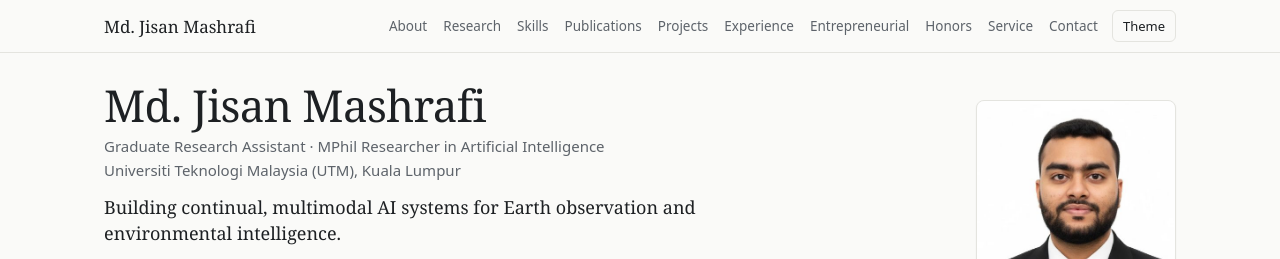
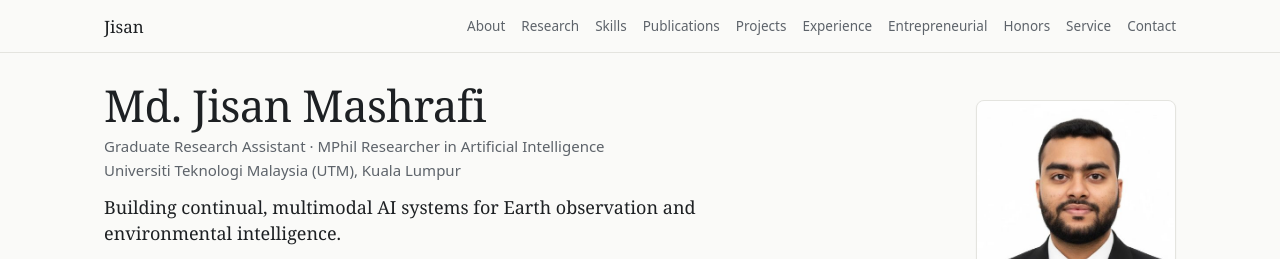
Before and after one commit to mdjisanmashrafi/mdjisanmashrafi.github.io, a plain HTML site: page index.html in a window 1280 px wide. Shown: the top 259 px of the page. Drawn offline with Linux system fonts and the light colour scheme.

Commit message:
Update index.html

```diff
--- a/index.html
+++ b/index.html
@@ -158,11 +158,10 @@ details summary{cursor:pointer;color:var(--ac);font-size:13px;margin-top:8px}det
 </defs></svg>
 <a class="skip" href="#main">Skip to content</a>
 <header class="bar"><div class="wrap bar-in">
-<a class="brand" href="#home">Md. Jisan Mashrafi</a>
+<a class="brand" href="#home">Jisan</a>
 <nav id="nav" aria-label="Primary"><ul>
 <li><a href="#about">About</a></li><li><a href="#research">Research</a></li><li><a href="#skills">Skills</a></li><li><a href="#publications">Publications</a></li><li><a href="#projects">Projects</a></li><li><a href="#experience">Experience</a></li><li><a href="#entrepreneurial">Entrepreneurial</a></li><li><a href="#honors">Honors</a></li><li><a href="#service">Service</a></li><li><a href="#contact">Contact</a></li>
 </ul></nav>
-<button id="theme" class="ib" aria-label="Toggle dark mode">Theme</button>
 <button id="menu" class="ib" aria-expanded="false" aria-controls="nav" aria-label="Menu">&#9776;</button>
 </div></header>
 
```
